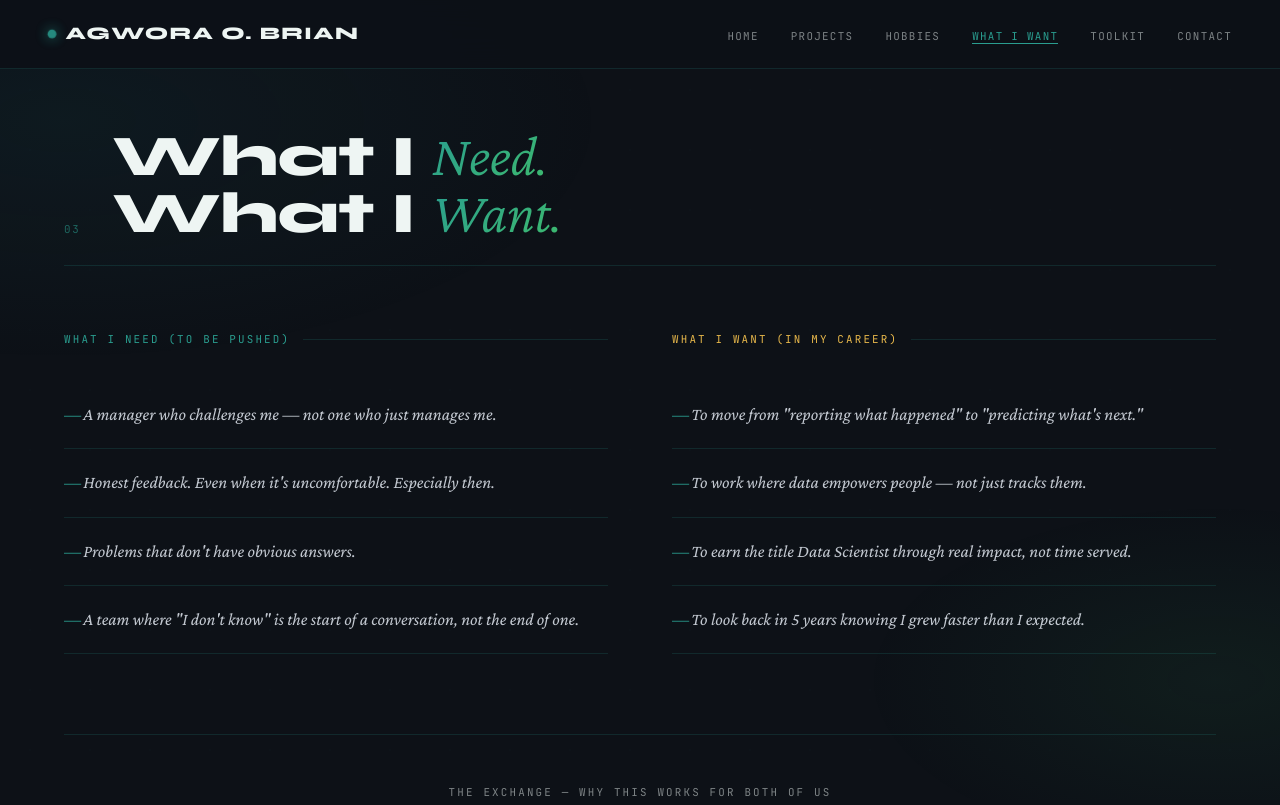
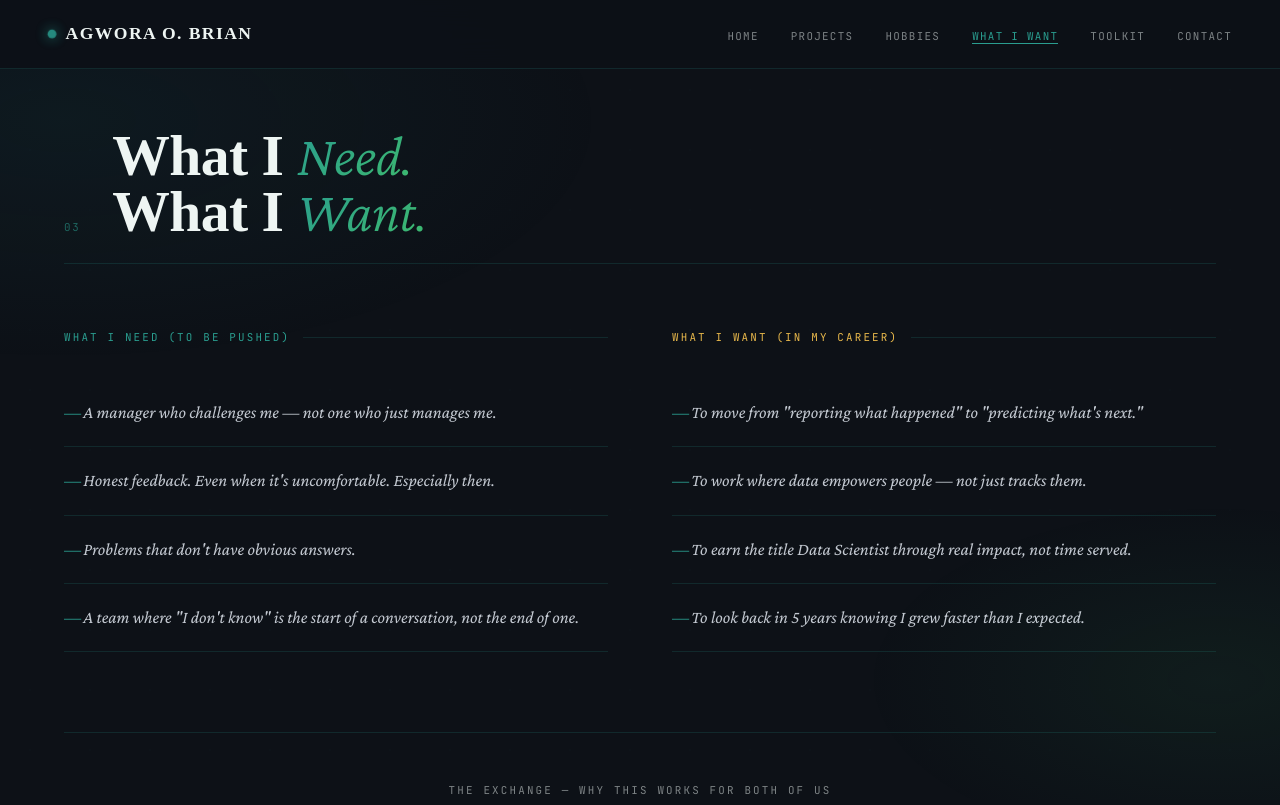
Before and after one commit to Agwora/My-Portfolio, a plain HTML site: page wants.html in a window 1280 px wide. Shown: the top 805 px of the page. Drawn offline with nearby package versions, Linux system fonts and the light colour scheme.

Commit message:
Update style.css

```diff
--- a/style.css
+++ b/style.css
@@ -17,7 +17,21 @@
   --gold:    #e8b84b;
   --mono: 'JetBrains Mono', monospace;
   --serif: 'Crimson Pro', serif;
-  --display: 'Syne', sans-serif;
+  --sans: 'Inter', sans-serif;  /* NEW - professional sans-serif */
+}
+
+body {
+  font-family: var(--sans);  /* Changed from --display */
+  font-weight: 400;
+}
+
+.nav-logo, .hero-headline, .section-title, .project-title, .hobby-name, .looking-card h3 {
+  font-family: var(--sans);  /* Professional, not a display font */
+  font-weight: 700;
+}
+
+.hero-headline em, .section-title em {
+  font-family: var(--serif);  /* Keep italic serif for emphasis */
 }
 
 html { scroll-behavior: smooth; font-size: 16px; }
```
